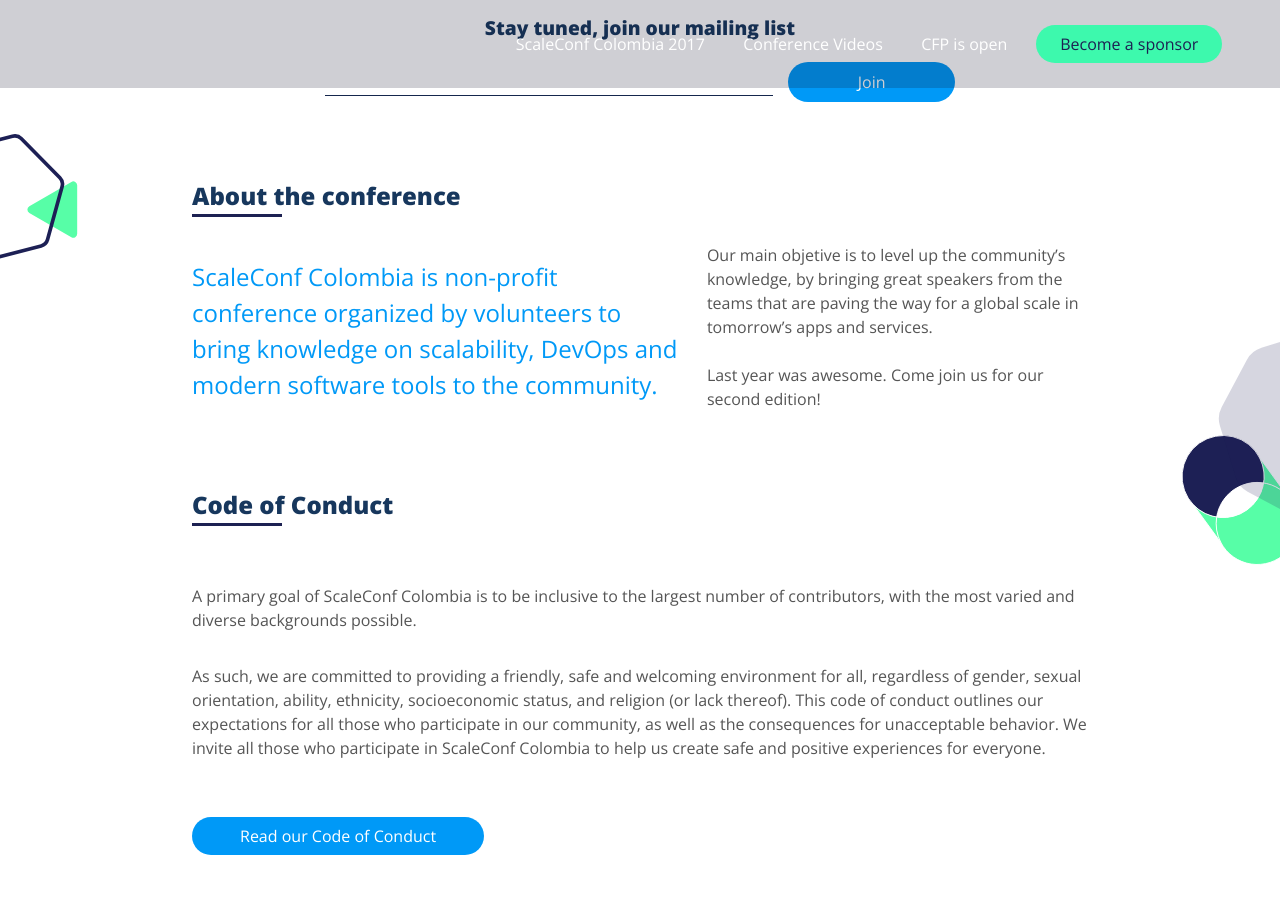
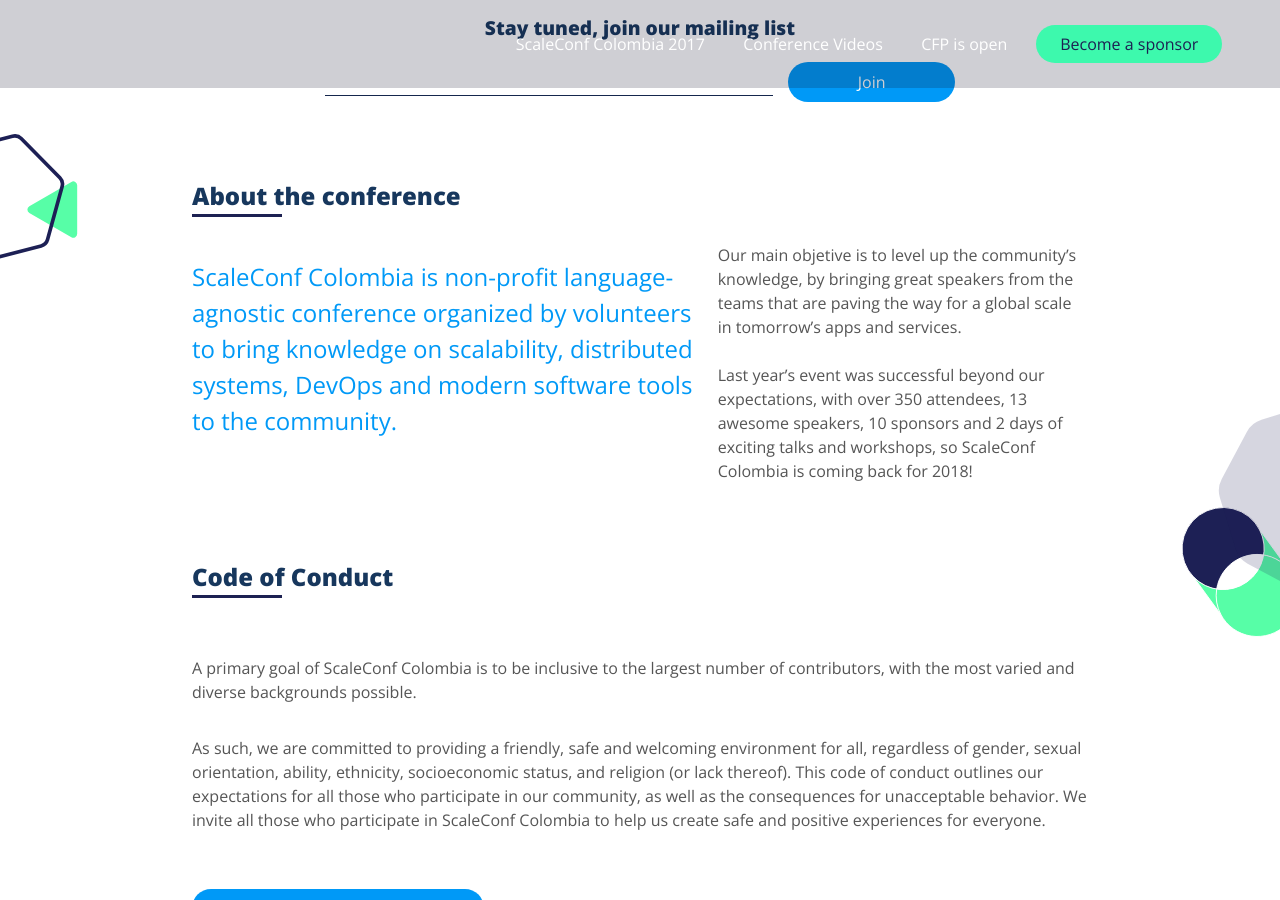
Before and after one commit to ScaleConfCo/-scaleconfco-website-2018, a Jekyll site: the page built from index.html, in a window 1280 px wide and 900 px high, scrolled down 917 px. Built offline with Jekyll 4.4.1, drawn with Linux system fonts in a browser that asks for light colours; nearby versions of some CDN libraries.

Commit message:
About the conference updated

```diff
--- a/_includes/page.html
+++ b/_includes/page.html
@@ -47,12 +47,12 @@
     <h2 class="bold">About the conference</h2>
     <div>
         <div>
-        <p class="aboutBlueText">ScaleConf Colombia is non-profit conference organized by volunteers to bring knowledge on scalability, DevOps and modern software tools to the community.</p>
+        <p class="aboutBlueText">ScaleConf Colombia is non-profit language-agnostic conference organized by volunteers to bring knowledge on scalability, distributed systems, DevOps and modern software tools to the community.</p>
         </div>
         <div>
         <p>Our main objetive is to level up the community’s knowledge, by bringing great speakers from the teams that are paving the way for a global scale in tomorrow’s apps and services.</p>
         <br>
-        <p>Last year was awesome. Come join us for our second edition! </p>
+        <p>Last year’s event was successful beyond our expectations, with over 350 attendees, 13 awesome speakers, 10 sponsors and 2 days of exciting talks and workshops, so ScaleConf Colombia is coming back for 2018!</p>
         </div>
     </div>
 </section>
```
